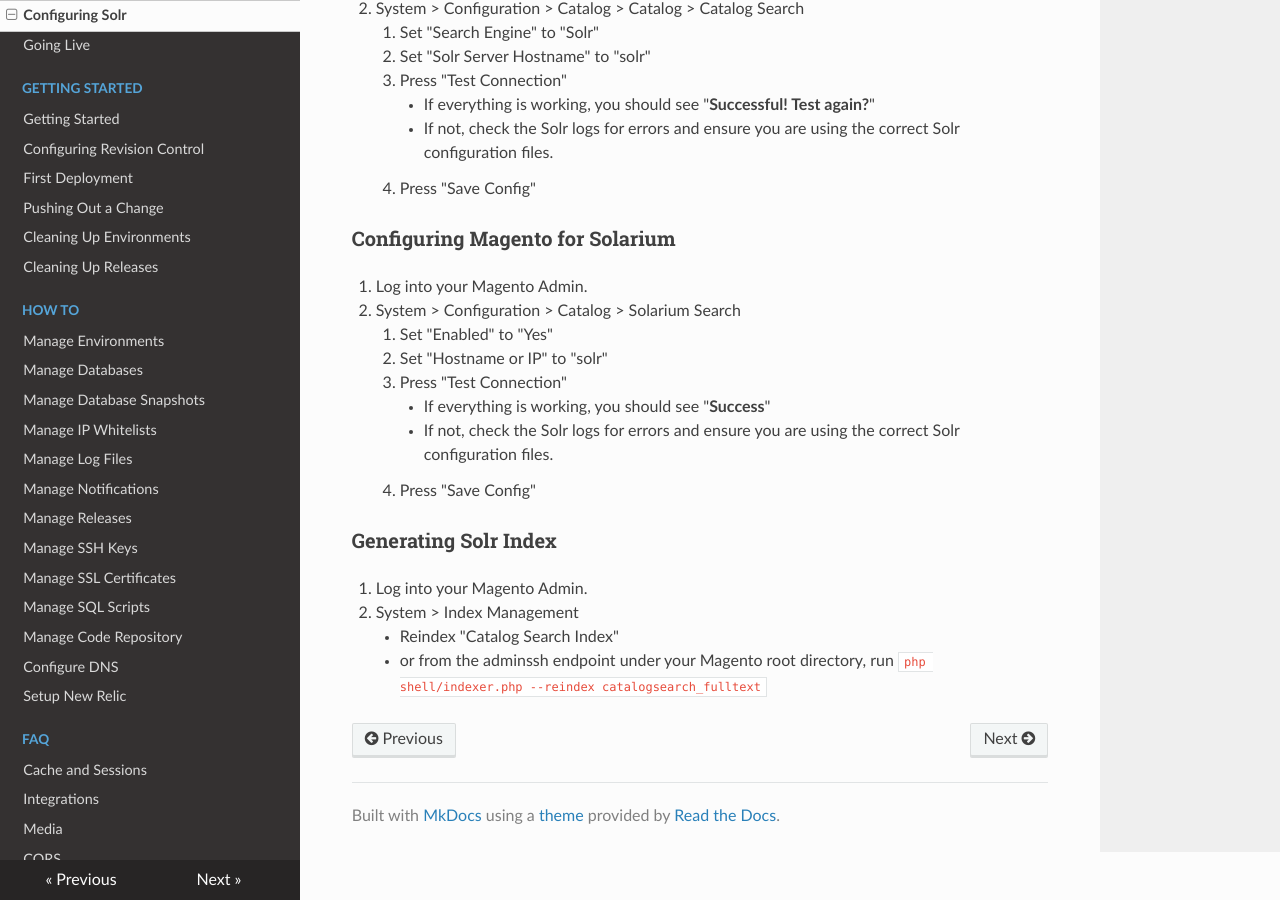
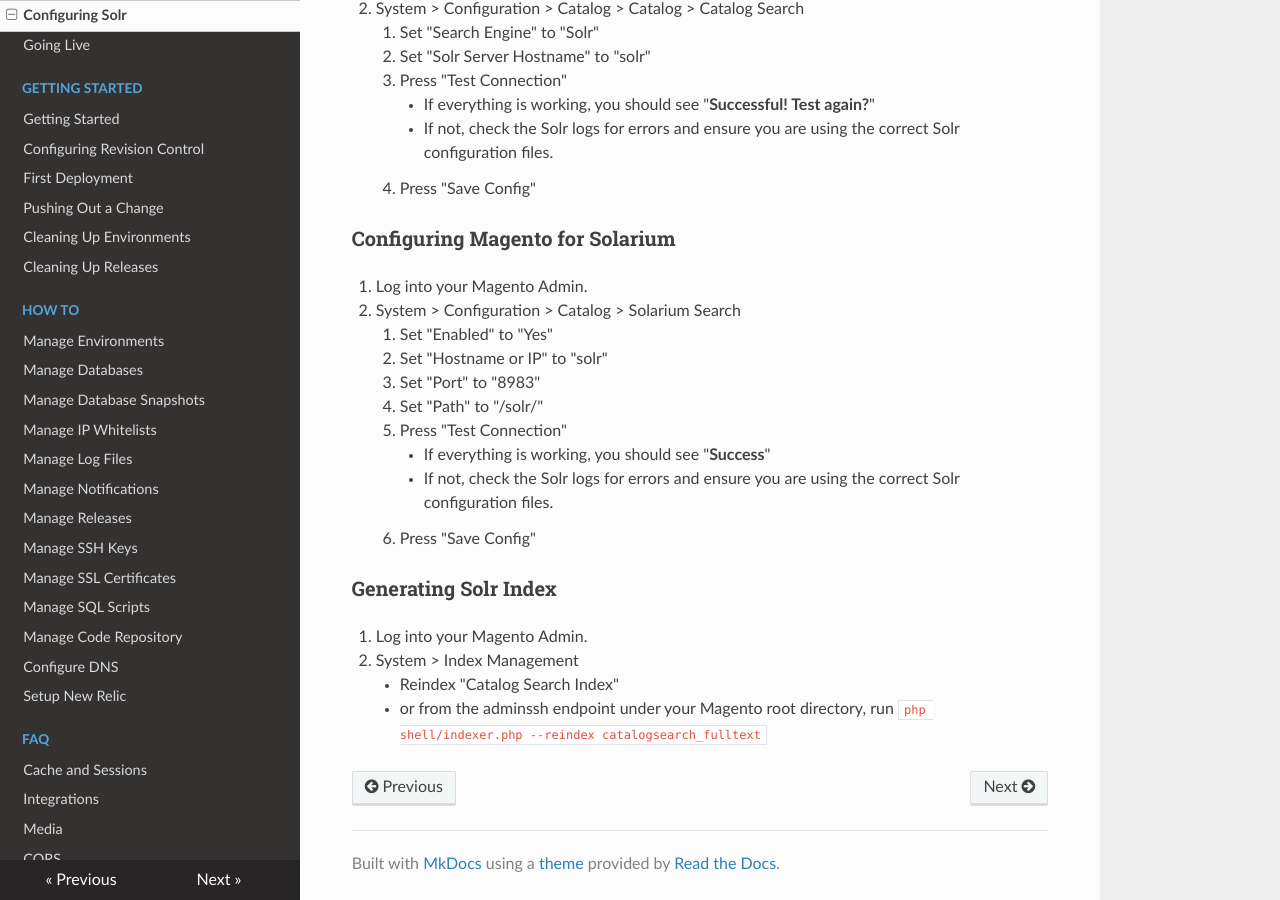
Before and after one commit to anchor/fleet-magento-docs, an MkDocs documentation site: the page built from docs/configuring-magento-for-fleet/solr.md, in a window 1280 px wide and 900 px high, scrolled down 1490 px. Built offline with MkDocs 1.6.1, drawn with Linux system fonts in a browser that asks for light colours; nearby versions of some CDN libraries; old or Windows-style settings are respelled for this version of MkDocs.

Commit message:
document solarium settings https://trello.com/c/AP7QURRa

```diff
--- a/docs/configuring-magento-for-fleet/solr.md
+++ b/docs/configuring-magento-for-fleet/solr.md
@@ -85,6 +85,8 @@ Now from Magento, you can configure it to point at your Solr instance.
  1. System > Configuration > Catalog > Solarium Search
      1. Set "Enabled" to "Yes"
      1. Set "Hostname or IP" to "solr"
+     1. Set "Port" to "8983"
+     1. Set "Path" to "/solr/"
      1. Press "Test Connection"
         * If everything is working, you should see "**Success**"
         * If not, check the Solr logs for errors and ensure you are using the correct Solr configuration files.
```
